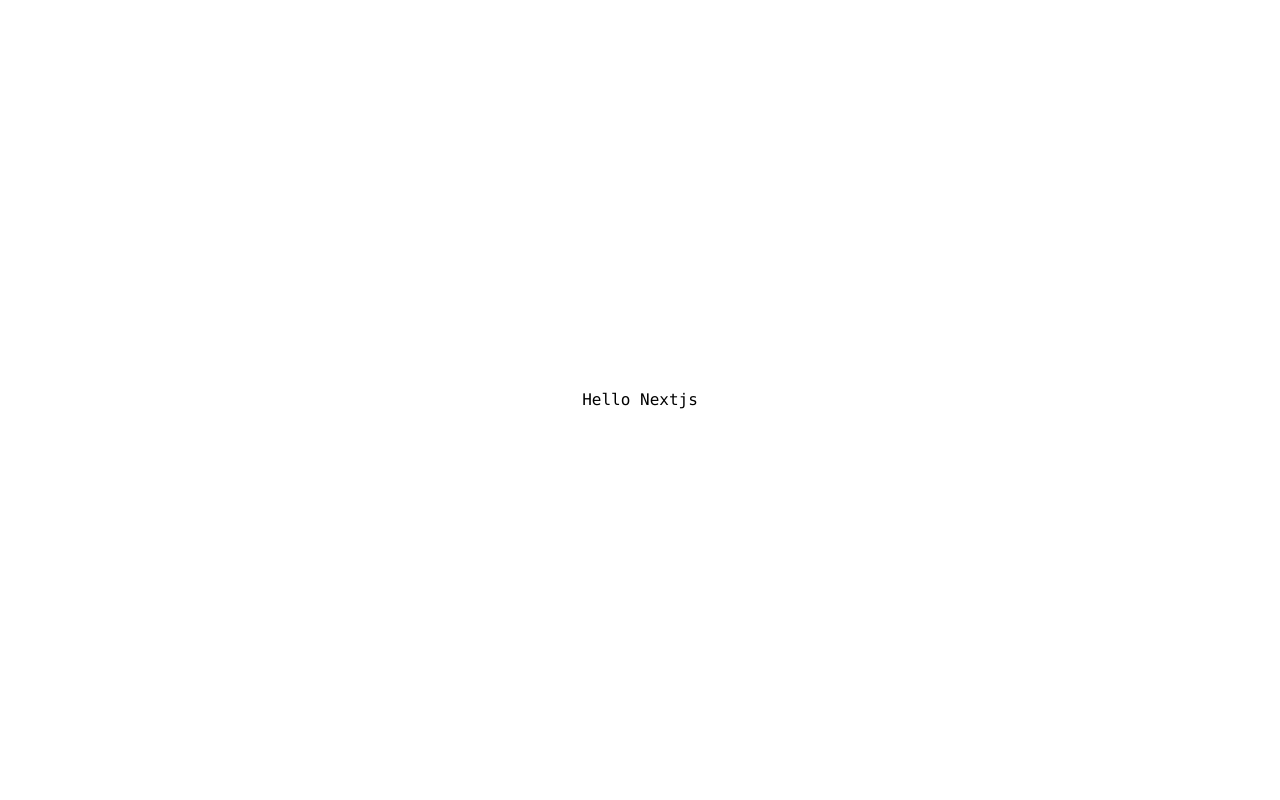
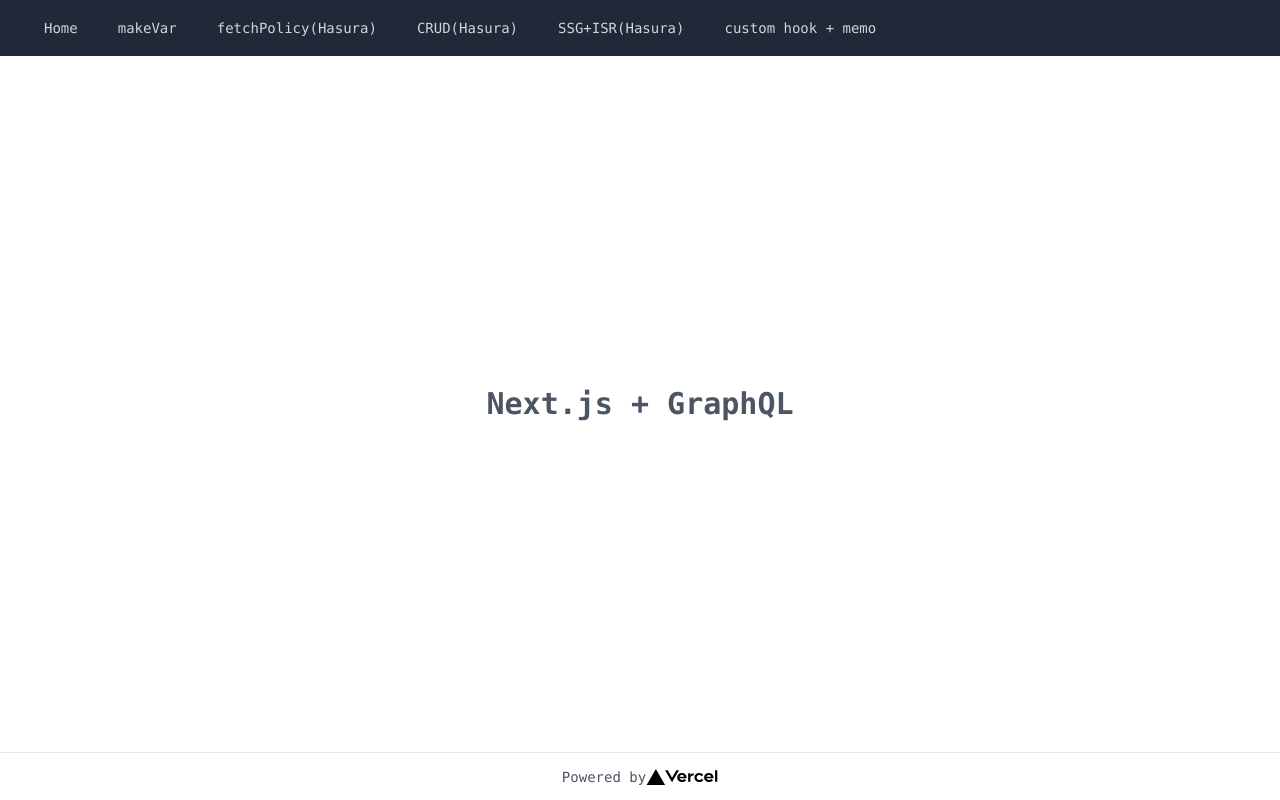
Before and after one commit to torachiro/learn-modern-frontend, a Next.js app: page / in a window 1280 px wide. Built offline with nearby package versions, Linux system fonts and the light colour scheme.

Commit message:
Layoutコンポーネントの作成

```diff
--- /dev/null
+++ b/components/Layout.tsx
@@ -0,0 +1,93 @@
+import { ReactNode } from 'react'
+import Head from 'next/head'
+import Link from 'next/link'
+import Image from 'next/image'
+
+type Props = {
+  children: ReactNode
+  title: string
+}
+
+export const Layout = ({
+  children,
+  title = 'Welcome to Next.js',
+}: Props): JSX.Element => {
+  return (
+    <div className="flex flex-col justify-center items-center min-h-screen text-gray-600 text-sm font-mono">
+      <Head>
+        <title> {title} </title>
+      </Head>
+      <header>
+        <nav className="bg-gray-800 w-screen">
+          <div className="flex items-center pl-8 h-14">
+            <div className="flex space-x-4">
+              <Link href="/">
+                <a
+                  data-testid="home-nav"
+                  className="text-gray-300 hover:bg-gray-700 px-3 py-2 rounded"
+                >
+                  Home
+                </a>
+              </Link>
+              <Link href="/local-state-a">
+                <a
+                  data-testid="makevar-nav"
+                  className="text-gray-300 hover:bg-gray-700 px-3 py-2 rounded"
+                >
+                  makeVar
+                </a>
+              </Link>
+              <Link href="/hasura-main">
+                <a
+                  data-testid="fetchpolicy-nav"
+                  className="text-gray-300 hover:bg-gray-700 px-3 py-2 rounded"
+                >
+                  fetchPolicy(Hasura)
+                </a>
+              </Link>
+              <Link href="/hasura-crud">
+                <a
+                  data-testid="crud-nav"
+                  className="text-gray-300 hover:bg-gray-700 px-3 py-2 rounded"
+                >
+                  CRUD(Hasura)
+                </a>
+              </Link>
+              <Link href="/hasura-ssg">
+                <a
+                  data-testid="ssg-nav"
+                  className="text-gray-300 hover:bg-gray-700 px-3 py-2 rounded"
+                >
+                  SSG+ISR(Hasura)
+                </a>
+              </Link>
+              <Link href="/hooks-memo">
+                <a
+                  data-testid="memo-nav"
+                  className="text-gray-300 hover:bg-gray-700 px-3 py-2 rounded"
+                >
+                  custom hook + memo
+                </a>
+              </Link>
+            </div>
+          </div>
+        </nav>
+      </header>
+      <main className="flex flex-1 flex-col justify-center items-center w-screen">
+        {children}
+      </main>
+      <footer className="w-full h-12 flex justify-center items-center border-t">
+        <a
+          className="flex items-center"
+          href="https://vercel.com?utm_source=create-next-app&utm_medium=default-template&utm_campaign=create-next-app"
+          target="_blank"
+          rel="noopener noreferrer"
+        >
+          Powered by{' '}
+          {/* <img src="/vercel.svg" alt="Vercel Logo" className="h-4 ml-2" /> */}
+          <Image src="/vercel.svg" alt="Vercel Logo" width={72} height={16} />
+        </a>
+      </footer>
+    </div>
+  )
+}
--- a/pages/index.tsx
+++ b/pages/index.tsx
@@ -1,8 +1,9 @@
-const Home: React.FC = () => {
+import { Layout } from '../components/Layout'
+const Home = (): JSX.Element => {
   return (
-    <div className="flex justify-center items-center flex-col min-h-screen font-mono">
-      Hello Nextjs
-    </div>
+    <Layout title="Home">
+      <p className="text-3xl font-bold">Next.js + GraphQL</p>
+    </Layout>
   )
 }
 export default Home
```
